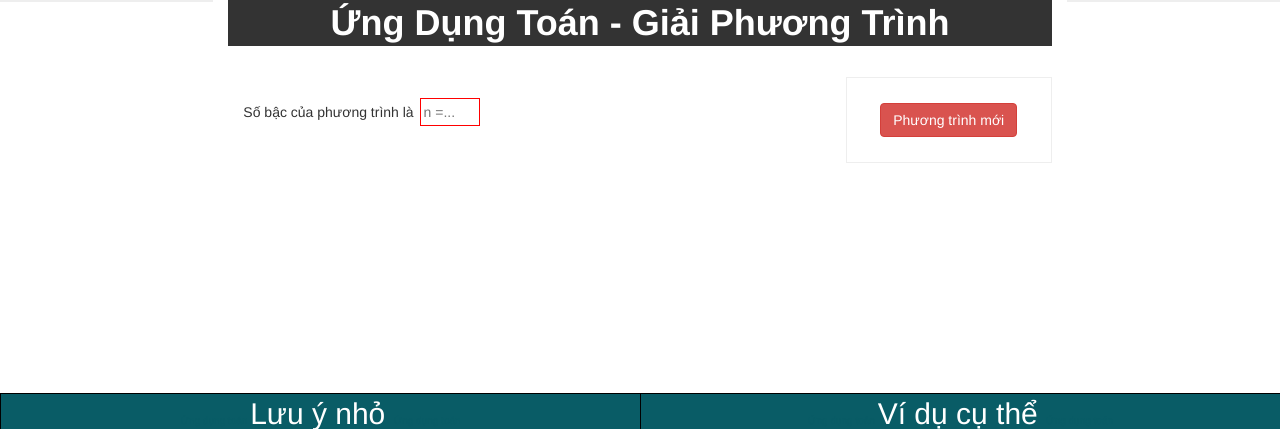
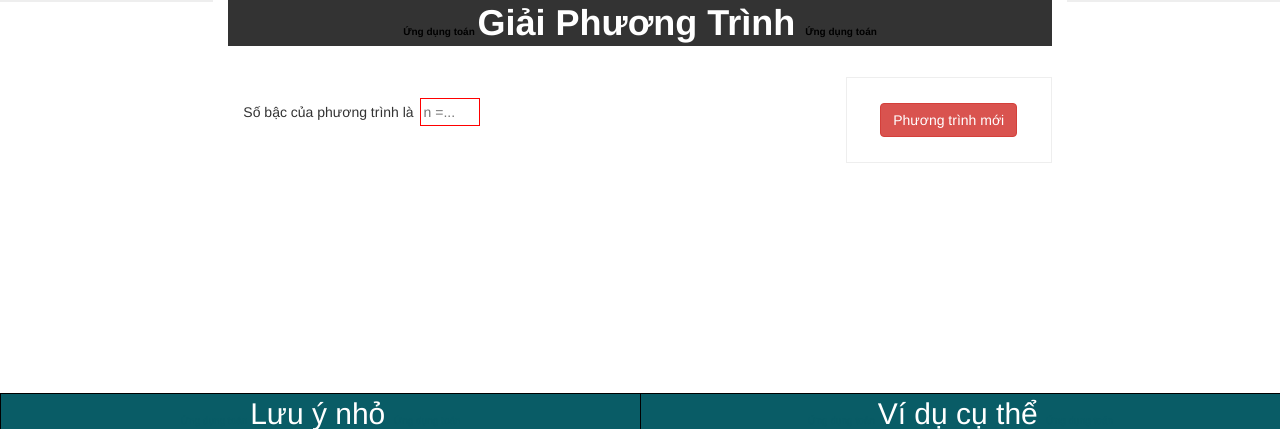
Before and after one commit to thuctoa/toanhoc, a Yii app: template views/dathuc/index.php in a window 1280 px wide. Shown: the top 429 px of the page. Run offline with PHP 8.4 and a stand-in for Yii, Linux system fonts and the light colour scheme; the template is opened without the code that fills it, so the values that code supplies are empty; some libraries are stand-ins or nearby versions.

Commit message:
Toi uu SEO

```diff
--- a/views/dathuc/index.php
+++ b/views/dathuc/index.php
@@ -5,7 +5,9 @@ $this->title = 'Ứng dụng toán';
 //$this->params['breadcrumbs'][] = $this->title;
 ?>
 <h1 class="tieude">
-    Ứng Dụng Toán - Giải Phương Trình
+    <span class="pagerank"> Ứng dụng toán </span>
+        Giải Phương Trình
+    <span class="pagerank"> Ứng dụng toán </span>
 </h1>
 <div class="cachtren"></div>
  <form action="/dathuc/index" method="post">
```
